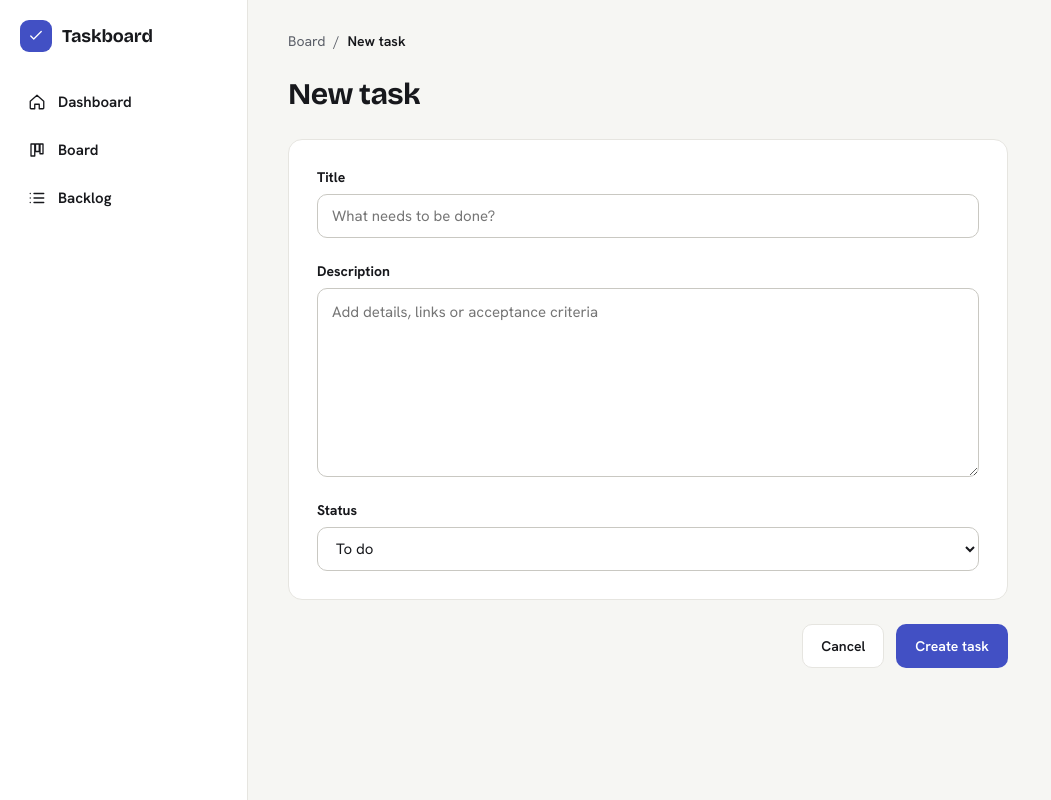
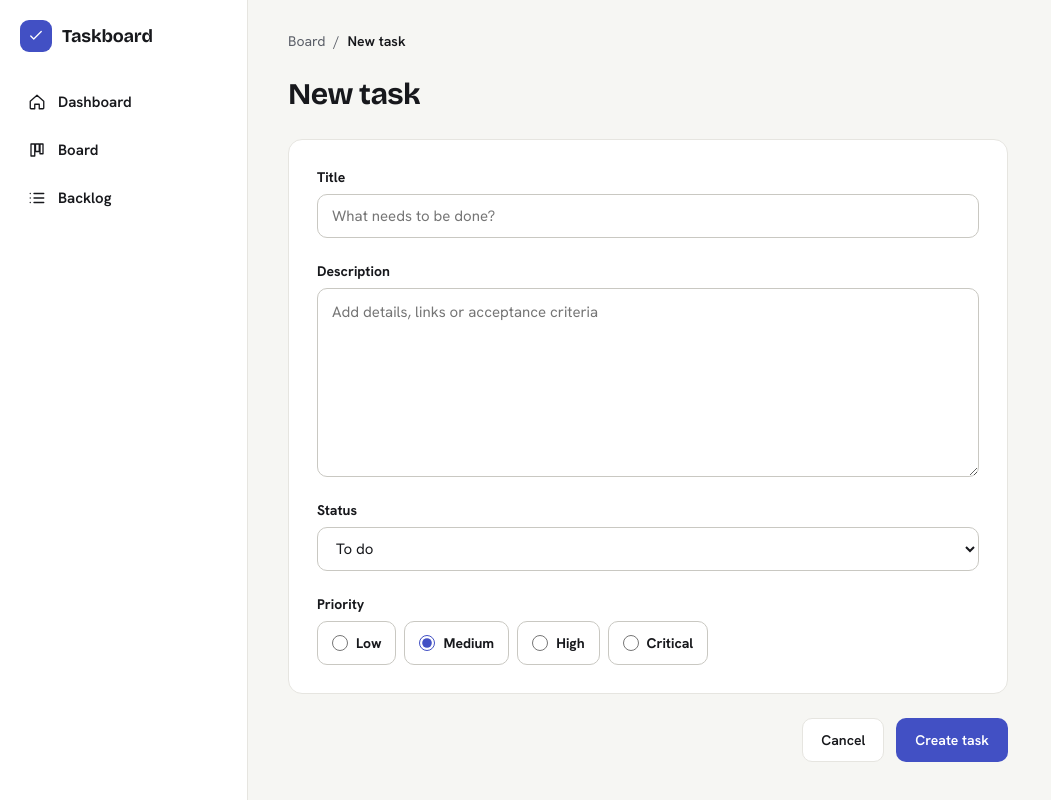
Before and after one commit to SergeyLyubeznov/hello-frontend, an Angular app: page /tasks/new in a window 1280 px wide. Shown: the whole page, without its empty margins (0-1051 px from the left). Built offline with nearby package versions, Linux system fonts and the light colour scheme.

Commit message:
add priority

```diff
--- a/src/app/features/board/board-page/board-page.html
+++ b/src/app/features/board/board-page/board-page.html
@@ -9,14 +9,42 @@
 
   <div class="columns">
     @for (column of columns; track column.status) {
-      <section class="column">
-        <h2>
-          {{ column.title }}
-          <span class="count">{{ tasksByStatus()[column.status].length }}</span>
-        </h2>
+      <section class="column" [style.--column-color]="column.color">
+        <div class="column__header">
+          <h2>
+            {{ column.title }}
+            <span class="count">{{ tasksByStatus()[column.status].length }}</span>
+          </h2>
+          <a
+            class="column__add"
+            routerLink="/tasks/new"
+            [queryParams]="{ status: column.status }"
+            [attr.aria-label]="'Add task to ' + column.title"
+          >
+            <svg
+              width="18"
+              height="18"
+              viewBox="0 0 24 24"
+              fill="none"
+              stroke="currentColor"
+              stroke-width="1.75"
+              stroke-linecap="round"
+              stroke-linejoin="round"
+              aria-hidden="true"
+            >
+              <path d="M12 5v14M5 12h14" />
+            </svg>
+          </a>
+        </div>
 
         @for (task of tasksByStatus()[column.status]; track task.id) {
           <article class="card">
+            @if (priority[task.priority]; as p) {
+              <span class="priority" [style.color]="p.color" [style.background]="p.background">
+                <span class="priority__icon" aria-hidden="true">{{ p.icon }}</span>
+                {{ p.label }}
+              </span>
+            }
             <h3>{{ task.title }}</h3>
             <p>{{ task.description }}</p>
           </article>
--- a/src/app/features/board/board-page/board-page.scss
+++ b/src/app/features/board/board-page/board-page.scss
@@ -64,8 +64,30 @@
       width: 10px;
       height: 10px;
       border-radius: 50%;
-      background: #7a8190;
+      background: var(--column-color);
     }
+  }
+}
+
+.column__header {
+  display: flex;
+  align-items: center;
+  justify-content: space-between;
+}
+
+.column__add {
+  display: inline-flex;
+  align-items: center;
+  justify-content: center;
+  width: 44px;
+  height: 44px;
+  margin: -8px -8px -8px 0;
+  border-radius: 10px;
+  color: var(--color-text-muted);
+
+  &:hover {
+    background: rgb(0 0 0 / 6%);
+    color: var(--color-text);
   }
 }
 
@@ -102,6 +124,23 @@
   }
 }
 
+.priority {
+  display: inline-flex;
+  align-items: center;
+  align-self: flex-start;
+  gap: 6px;
+  padding: 3px 9px;
+  border-radius: 6px;
+  font-size: 12px;
+  font-weight: 600;
+  line-height: 16px;
+}
+
+.priority__icon {
+  font-size: 8px;
+  letter-spacing: 1px;
+}
+
 .empty {
   margin: 0;
   padding: 16px 0;
--- a/src/app/features/board/board-page/board-page.ts
+++ b/src/app/features/board/board-page/board-page.ts
@@ -1,7 +1,7 @@
 import { Component, computed, inject } from '@angular/core';
 import { RouterLink } from '@angular/router';
 import { TasksService } from '../../tasks/services/tasks.service';
-import { BOARD_COLUMNS, Task, TaskStatus } from '../../tasks/models/task.model';
+import { BOARD_COLUMNS, PRIORITY_META, Task, TaskStatus } from '../../tasks/models/task.model';
 
 @Component({
   selector: 'app-board-page',
@@ -12,6 +12,7 @@ import { BOARD_COLUMNS, Task, TaskStatus } from '../../tasks/models/task.model';
 export class BoardPage {
   protected readonly tasksService = inject(TasksService);
   protected readonly columns = BOARD_COLUMNS;
+  protected readonly priority = PRIORITY_META;
   protected readonly tasksByStatus = computed<Record<TaskStatus, Task[]>>(() => {
     const groups: Record<TaskStatus, Task[]> = {
       PENDING: [],
--- a/src/app/features/tasks/models/task.model.ts
+++ b/src/app/features/tasks/models/task.model.ts
@@ -1,22 +1,54 @@
 export type TaskStatus = 'PENDING' | 'IN_PROGRESS' | 'TESTING' | 'COMPLETED';
+
+export type TaskPriority = 'LOW' | 'MEDIUM' | 'HIGH' | 'CRITICAL';
 
 export interface Task {
   id: number;
   title: string;
   description: string;
   status: TaskStatus;
+  priority: TaskPriority;
 }
+
+export interface PriorityOption {
+  value: TaskPriority;
+  label: string;
+  icon: string;
+  color: string;
+  background: string;
+}
+
+export const PRIORITY_META: Record<TaskPriority, PriorityOption> = {
+  LOW: { value: 'LOW', label: 'Low', icon: '▽', color: '#3e4856', background: '#eceef1' },
+  MEDIUM: { value: 'MEDIUM', label: 'Medium', icon: '▲', color: '#7a4b05', background: '#fbefc9' },
+  HIGH: { value: 'HIGH', label: 'High', icon: '▲▲', color: '#9a2a0b', background: '#fde4da' },
+  CRITICAL: {
+    value: 'CRITICAL',
+    label: 'Critical',
+    icon: '▲▲▲',
+    color: '#ffffff',
+    background: '#b42318',
+  },
+};
+
+export const PRIORITIES: PriorityOption[] = [
+  PRIORITY_META.LOW,
+  PRIORITY_META.MEDIUM,
+  PRIORITY_META.HIGH,
+  PRIORITY_META.CRITICAL,
+];
 
 export type CreateTaskDto = Omit<Task, 'id'>;
 
 export interface BoardColumn {
   status: TaskStatus;
   title: string;
+  color: string;
 }
 
 export const BOARD_COLUMNS: BoardColumn[] = [
-  { status: 'PENDING', title: 'To do' },
-  { status: 'IN_PROGRESS', title: 'In progress' },
-  { status: 'TESTING', title: 'In review' },
-  { status: 'COMPLETED', title: 'Done' },
+  { status: 'PENDING', title: 'To do', color: '#7a8190' },
+  { status: 'IN_PROGRESS', title: 'In progress', color: '#4250c4' },
+  { status: 'TESTING', title: 'In review', color: '#b7791f' },
+  { status: 'COMPLETED', title: 'Done', color: '#2f855a' },
 ];
--- a/src/app/features/tasks/new-task-page/new-task-page.html
+++ b/src/app/features/tasks/new-task-page/new-task-page.html
@@ -44,6 +44,18 @@
           }
         </select>
       </div>
+
+      <fieldset class="field field--group">
+        <legend>Priority</legend>
+        <div class="choices">
+          @for (p of priorities; track p.value) {
+            <label class="choice">
+              <input type="radio" formControlName="priority" [value]="p.value" />
+              {{ p.label }}
+            </label>
+          }
+        </div>
+      </fieldset>
     </div>
 
     @if (errorMessage()) {
--- a/src/app/features/tasks/new-task-page/new-task-page.scss
+++ b/src/app/features/tasks/new-task-page/new-task-page.scss
@@ -87,6 +87,48 @@ h1 {
   }
 }
 
+.field--group {
+  min-width: 0;
+  margin: 0;
+  padding: 0;
+  border: 0;
+
+  legend {
+    padding: 0 0 8px;
+    font-size: 14px;
+    font-weight: 700;
+  }
+}
+
+.choices {
+  display: flex;
+  flex-wrap: wrap;
+  gap: 8px;
+}
+
+.choice {
+  display: flex;
+  align-items: center;
+  gap: 8px;
+  min-height: 44px;
+  padding: 0 14px;
+  border: 1px solid #c9c8c2;
+  border-radius: 10px;
+  background: #fff;
+  font-size: 14px;
+  font-weight: 600;
+  cursor: pointer;
+
+  input {
+    width: 16px;
+    min-height: 0;
+    height: 16px;
+    margin: 0;
+    padding: 0;
+    accent-color: var(--color-primary);
+  }
+}
+
 .field__title {
   min-height: 52px;
   font-size: 17px;
--- a/src/app/features/tasks/new-task-page/new-task-page.ts
+++ b/src/app/features/tasks/new-task-page/new-task-page.ts
@@ -1,7 +1,7 @@
 import { Component, inject, signal } from '@angular/core';
 import { NonNullableFormBuilder, ReactiveFormsModule, Validators } from '@angular/forms';
-import { Router, RouterLink } from '@angular/router';
-import { BOARD_COLUMNS, TaskStatus } from '../models/task.model';
+import { ActivatedRoute, Router, RouterLink } from '@angular/router';
+import { BOARD_COLUMNS, PRIORITIES, TaskPriority, TaskStatus } from '../models/task.model';
 import { TasksService } from '../services/tasks.service';
 
 @Component({
@@ -13,17 +13,26 @@ import { TasksService } from '../services/tasks.service';
 export class NewTaskPage {
   private readonly fb = inject(NonNullableFormBuilder);
   private readonly router = inject(Router);
+  private readonly route = inject(ActivatedRoute);
   private readonly tasksService = inject(TasksService);
 
   protected readonly statuses = BOARD_COLUMNS;
+  protected readonly priorities = PRIORITIES;
   protected readonly saving = signal(false);
   protected readonly errorMessage = signal<string | null>(null);
 
   protected readonly form = this.fb.group({
     title: ['', [Validators.required, Validators.maxLength(100)]],
     description: [''],
-    status: ['PENDING' as TaskStatus],
+    status: [this.initialStatus()],
+    priority: ['MEDIUM' as TaskPriority],
   });
+
+  private initialStatus(): TaskStatus {
+    const status = this.route.snapshot.queryParamMap.get('status');
+    const known = this.statuses.find((column) => column.status === status);
+    return known ? known.status : 'PENDING';
+  }
 
   protected onSubmit(): void {
     if (this.form.invalid) {
```
